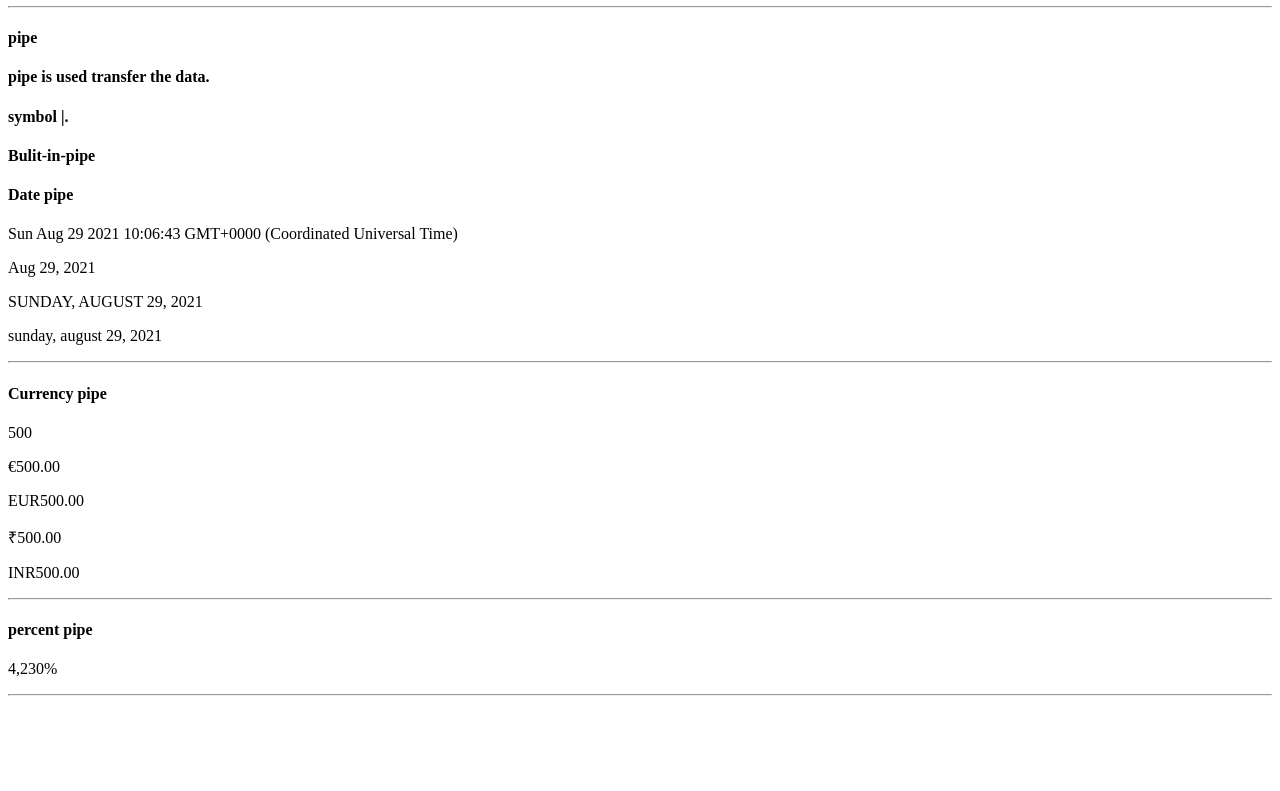
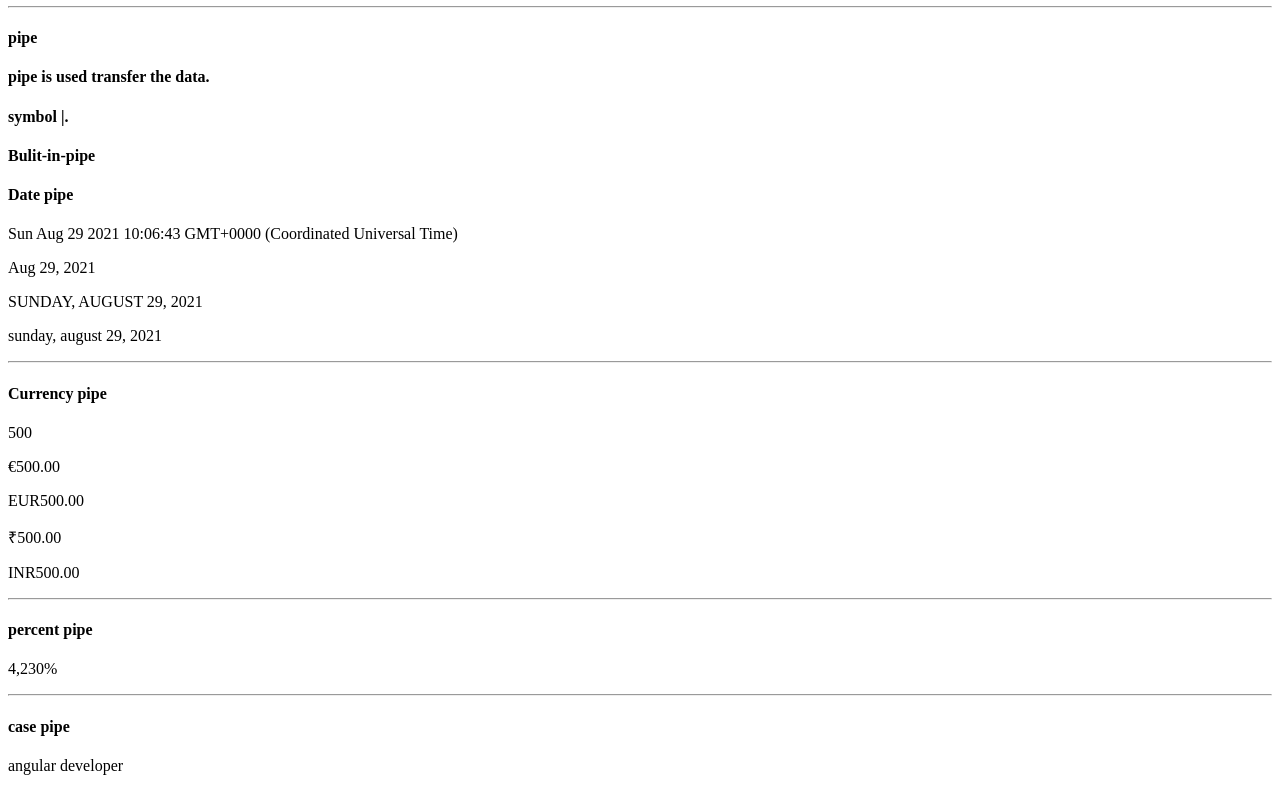
Before and after one commit to kayalsai/AngularTopics, an Angular app: page / in a window 1280 px wide. Shown: the part 1636-2427 px from the top of the page. Before the commit the page ends 2340 px from the top, so only its background shows below. Built offline with nearby package versions, Linux system fonts and the light colour scheme.

Commit message:
pipe concept changes occur

```diff
--- a/src/app/app.component.html
+++ b/src/app/app.component.html
@@ -81,3 +81,5 @@
 <hr><h4>percent pipe</h4>
 <p>{{42.30|percent}}</p>
 <hr>
+<h4>case pipe</h4>
+<p>{{"Angular Developer"|lowercase}}</p>
```
